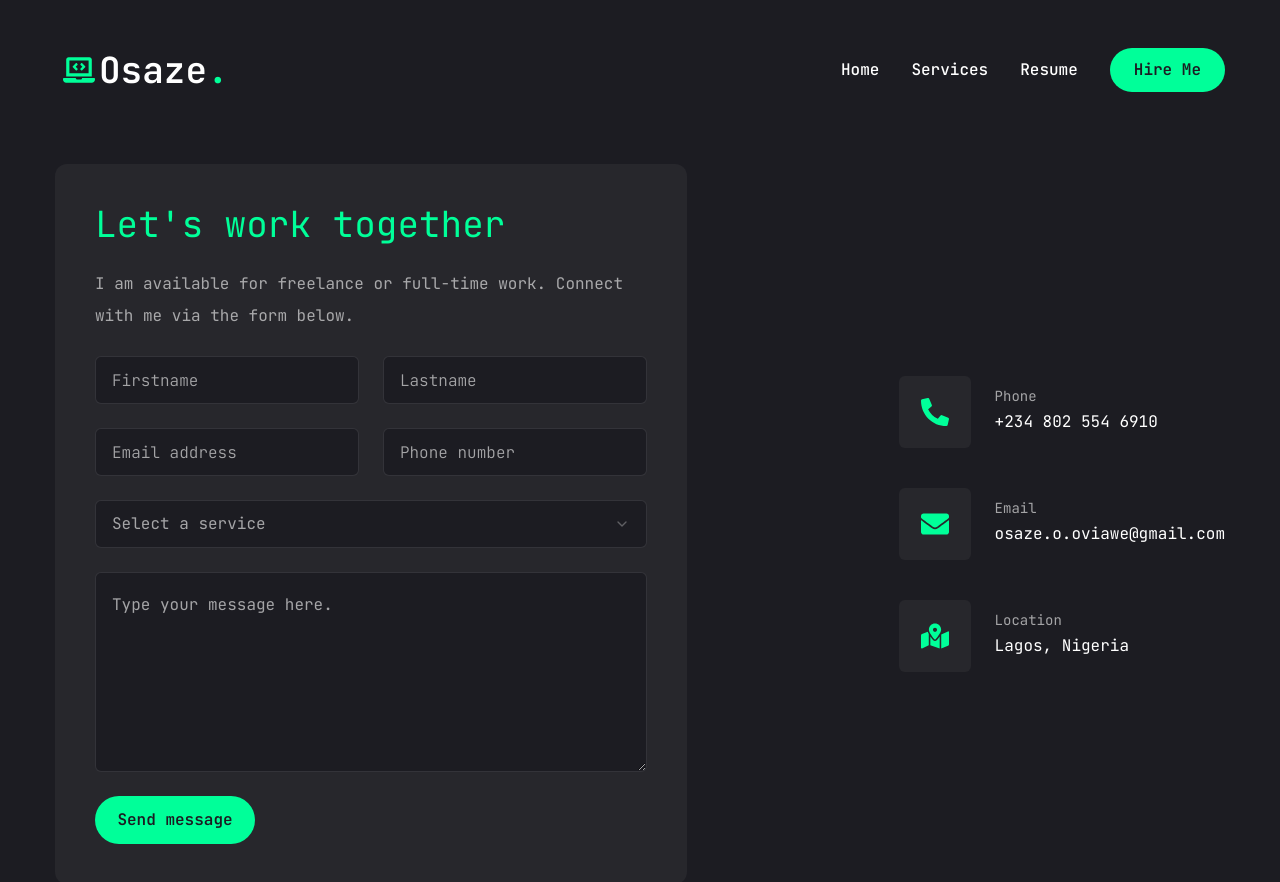
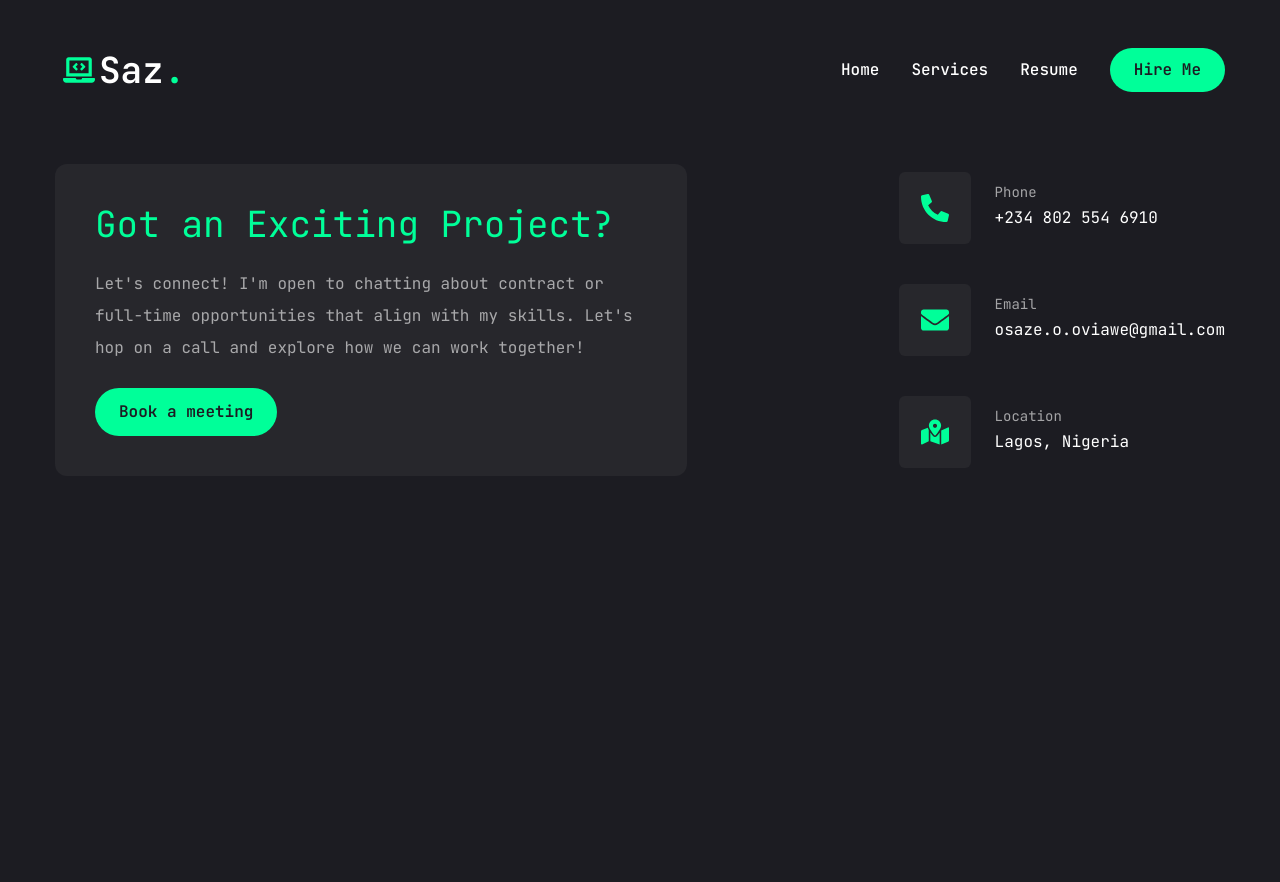
Before and after one commit to BigSazz/osaze-porfolio, a Next.js app: page /contact in a window 1280 px wide. Shown: the top 882 px of the page. After the commit the page ends 800 px from the top, so only its background shows below. Built offline with nearby package versions, Linux system fonts and the light colour scheme.

Commit message:
- minor update

```diff
--- a/app/contact/page.tsx
+++ b/app/contact/page.tsx
@@ -16,6 +16,7 @@ import {
 
 import { FaPhoneAlt, FaEnvelope, FaMapMarkedAlt } from "react-icons/fa";
 import { motion } from "framer-motion";
+import Link from "next/link";
 
 const info = [
   {
@@ -53,49 +54,57 @@ const Contact = () => {
         <div className="flex flex-col xl:flex-row gap-[30px]">
           {/*form*/}
           <div className="xl:w-[54%] order-2 xl:order-none">
-            <form className="flex flex-col gap-6 p-10 bg-[#27272c] rounded-xl">
-              <h3 className="text-4xl text-accent">Let&apos;s work together</h3>
+            <form
+              action="https://formsubmit.co/osaze.o.oviawe@gmail.com"
+              method="POST"
+              className="flex flex-col gap-6 p-10 bg-[#27272c] rounded-xl"
+            >
+              <h3 className="text-4xl text-accent">Got an Exciting Project?</h3>
               <p className="text-white/60">
-                I am available for freelance or full-time work. Connect with me
-                via the form below.
+                Let&apos;s connect! I&apos;m open to chatting about contract or
+                full-time opportunities that align with my skills. Let&apos;s
+                hop on a call and explore how we can work together!
               </p>
               {/*input*/}
-              <div className="grid grid-cols-1 md:grid-cols-2 gap-6">
-                <Input type="firstname" placeholder="Firstname" />
-                <Input type="lastname" placeholder="Lastname" />
-                <Input type="email" placeholder="Email address" />
-                <Input type="phone" placeholder="Phone number" />
-              </div>
-              {/*select*/}
-              <Select>
-                <SelectTrigger className="w-full">
-                  <SelectValue placeholder="Select a service" />
-                </SelectTrigger>
-                <SelectContent>
-                  <SelectGroup>
-                    <SelectLabel>Select a services</SelectLabel>
-                    <SelectItem value="web_development">
-                      Web Development
-                    </SelectItem>
-                    <SelectItem value="api_integration">
-                      Api Integration
-                    </SelectItem>
-                    <SelectItem value="e_commerce">E-Commerce</SelectItem>
-                    <SelectItem value="wed_performance_optimizationo">
-                      Web Performance Optimization
-                    </SelectItem>
-                  </SelectGroup>
-                </SelectContent>
-              </Select>
-              {/*textarea*/}
-              <Textarea
-                className="h-[200px]"
-                placeholder="Type your message here."
-              />
+              {/*<div className="grid grid-cols-1 md:grid-cols-2 gap-6">*/}
+              {/*  <Input type="firstname" placeholder="Firstname" />*/}
+              {/*  <Input type="lastname" placeholder="Lastname" />*/}
+              {/*  <Input type="email" placeholder="Email address" />*/}
+              {/*  <Input type="phone" placeholder="Phone number" />*/}
+              {/*  <input type="hidden" name="_captcha" value="false" />*/}
+              {/*</div>*/}
+              {/*/!*select*!/*/}
+              {/*<Select>*/}
+              {/*  <SelectTrigger className="w-full">*/}
+              {/*    <SelectValue placeholder="Select a service" />*/}
+              {/*  </SelectTrigger>*/}
+              {/*  <SelectContent>*/}
+              {/*    <SelectGroup>*/}
+              {/*      <SelectLabel>Select a services</SelectLabel>*/}
+              {/*      <SelectItem value="web_development">*/}
+              {/*        Web Development*/}
+              {/*      </SelectItem>*/}
+              {/*      <SelectItem value="api_integration">*/}
+              {/*        Api Integration*/}
+              {/*      </SelectItem>*/}
+              {/*      <SelectItem value="e_commerce">E-Commerce</SelectItem>*/}
+              {/*      <SelectItem value="wed_performance_optimizationo">*/}
+              {/*        Web Performance Optimization*/}
+              {/*      </SelectItem>*/}
+              {/*    </SelectGroup>*/}
+              {/*  </SelectContent>*/}
+              {/*</Select>*/}
+              {/*/!*textarea*!/*/}
+              {/*<Textarea*/}
+              {/*  className="h-[200px]"*/}
+              {/*  placeholder="Type your message here."*/}
+              {/*/>*/}
               {/*button*/}
-              <Button size="md" className="max-w-40">
-                Send message
-              </Button>
+              <Link href={"https://calendly.com/osaze-o-oviawe/30min"}>
+                <Button size="md" className="max-w-60">
+                  Book a meeting
+                </Button>
+              </Link>
             </form>
           </div>
           {/*contact info*/}
--- a/app/page.tsx
+++ b/app/page.tsx
@@ -20,8 +20,8 @@ const Home = () => {
               <FaCode className="text-accent size-6 inline-block ml-2" />
             </span>
             <h1 className="h1 mb-6">
-              Hello, I&apos;m <br />{" "}
-              <span className="text-accent">Osaze Oviawe</span>
+              Hi, <br />{" "}
+              <span className="text-5xl text-accent">I&apos;m Osaze</span>
             </h1>
             <p className="max-w-[500px] mb-4 text-white/60">
               I specialize in building and optimizing user-centric web
@@ -41,7 +41,7 @@ const Home = () => {
                 size="lg"
                 className="uppercase flex items-center gap-2"
               >
-                <Link href="/assets/Osaze-Oviawe-Resume-2025.pdf">
+                <Link href="/assets/Osaze-Oviawe-2025.pdf">
                   <span>Download CV</span>
                 </Link>
                 <FiDownload className="size-4" />
--- a/components/Logo.tsx
+++ b/components/Logo.tsx
@@ -9,7 +9,7 @@ export const Logo = () => {
       <Link href="/" className="flex items-center justify-center gap-1">
         <FaLaptopCode className="text-accent size-8 inline-block ml-2" />
         <h1 className="text-4xl font-semibold">
-          Osaze<span className="text-accent">.</span>
+          Saz<span className="text-accent">.</span>
         </h1>
       </Link>
     </>
```
Also changed, not shown: 1 other file (tests, documents, lock files or other folders).
